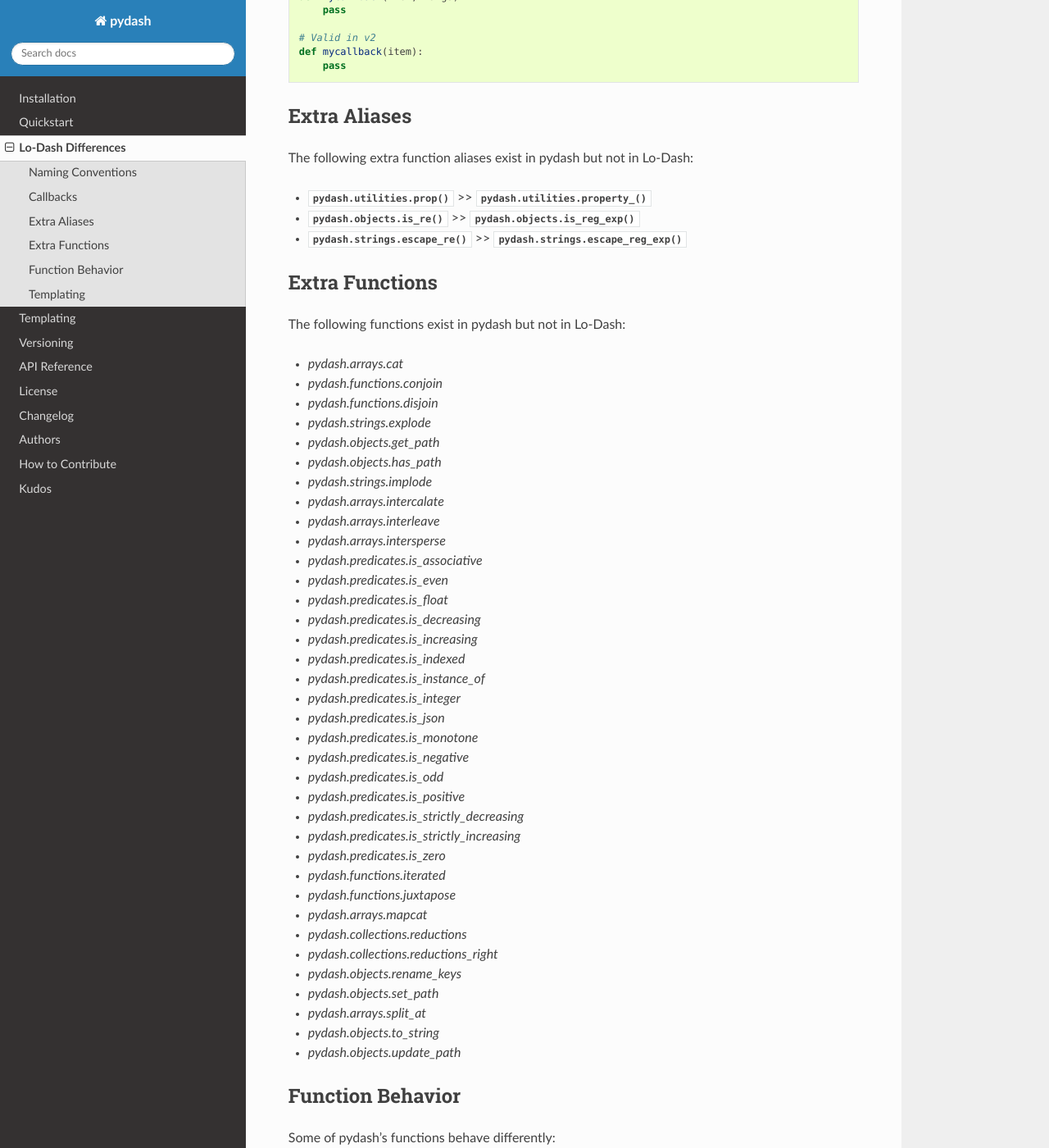
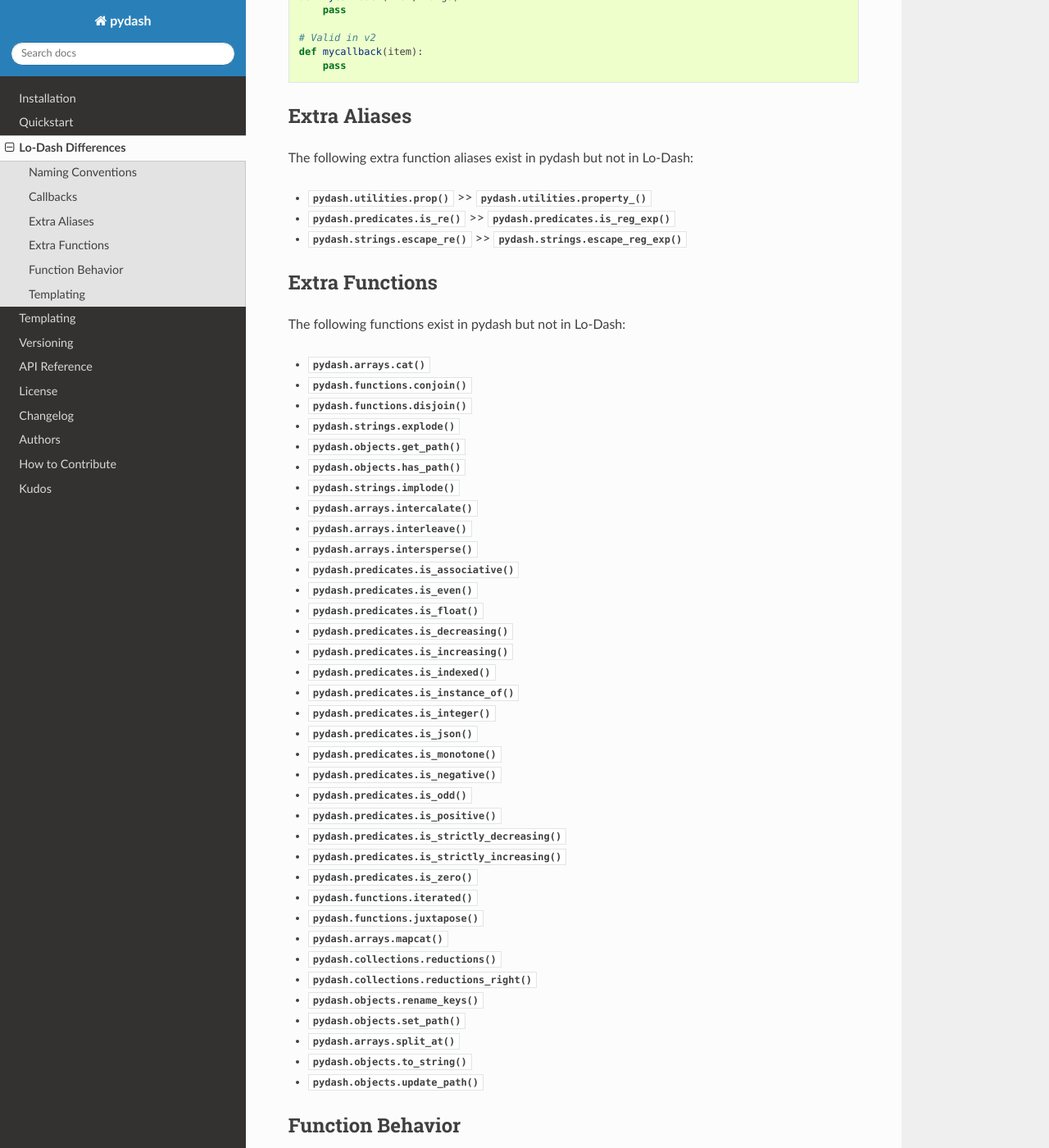
Before and after one commit to dgilland/pydash, a Sphinx documentation site: the page built from docs/differences.rst, in a window 1280 px wide and 1400 px high, scrolled down 1034 px. Shown: the whole window at 82% size. Built offline with Sphinx 7.4.7 and the Read the Docs theme 2.0.0, drawn with Linux system fonts in a browser that asks for light colours; the version number could not be read and is left out; part of the change alters nothing that is shown.

```diff
--- a/docs/differences.rst
+++ b/docs/differences.rst
@@ -58,7 +58,7 @@ Extra Aliases
 The following extra function aliases exist in pydash but not in Lo-Dash:
 
 - :func:`pydash.utilities.prop` >> :func:`pydash.utilities.property_`
-- :func:`pydash.objects.is_re` >> :func:`pydash.objects.is_reg_exp`
+- :func:`pydash.predicates.is_re` >> :func:`pydash.predicates.is_reg_exp`
 - :func:`pydash.strings.escape_re` >> :func:`pydash.strings.escape_reg_exp`
 
 
@@ -67,42 +67,42 @@ Extra Functions
 
 The following functions exist in pydash but not in Lo-Dash:
 
-- `pydash.arrays.cat`
-- `pydash.functions.conjoin`
-- `pydash.functions.disjoin`
-- `pydash.strings.explode`
-- `pydash.objects.get_path`
-- `pydash.objects.has_path`
-- `pydash.strings.implode`
-- `pydash.arrays.intercalate`
-- `pydash.arrays.interleave`
-- `pydash.arrays.intersperse`
-- `pydash.predicates.is_associative`
-- `pydash.predicates.is_even`
-- `pydash.predicates.is_float`
-- `pydash.predicates.is_decreasing`
-- `pydash.predicates.is_increasing`
-- `pydash.predicates.is_indexed`
-- `pydash.predicates.is_instance_of`
-- `pydash.predicates.is_integer`
-- `pydash.predicates.is_json`
-- `pydash.predicates.is_monotone`
-- `pydash.predicates.is_negative`
-- `pydash.predicates.is_odd`
-- `pydash.predicates.is_positive`
-- `pydash.predicates.is_strictly_decreasing`
-- `pydash.predicates.is_strictly_increasing`
-- `pydash.predicates.is_zero`
-- `pydash.functions.iterated`
-- `pydash.functions.juxtapose`
-- `pydash.arrays.mapcat`
-- `pydash.collections.reductions`
-- `pydash.collections.reductions_right`
-- `pydash.objects.rename_keys`
-- `pydash.objects.set_path`
-- `pydash.arrays.split_at`
-- `pydash.objects.to_string`
-- `pydash.objects.update_path`
+- :func:`pydash.arrays.cat`
+- :func:`pydash.functions.conjoin`
+- :func:`pydash.functions.disjoin`
+- :func:`pydash.strings.explode`
+- :func:`pydash.objects.get_path`
+- :func:`pydash.objects.has_path`
+- :func:`pydash.strings.implode`
+- :func:`pydash.arrays.intercalate`
+- :func:`pydash.arrays.interleave`
+- :func:`pydash.arrays.intersperse`
+- :func:`pydash.predicates.is_associative`
+- :func:`pydash.predicates.is_even`
+- :func:`pydash.predicates.is_float`
+- :func:`pydash.predicates.is_decreasing`
+- :func:`pydash.predicates.is_increasing`
+- :func:`pydash.predicates.is_indexed`
+- :func:`pydash.predicates.is_instance_of`
+- :func:`pydash.predicates.is_integer`
+- :func:`pydash.predicates.is_json`
+- :func:`pydash.predicates.is_monotone`
+- :func:`pydash.predicates.is_negative`
+- :func:`pydash.predicates.is_odd`
+- :func:`pydash.predicates.is_positive`
+- :func:`pydash.predicates.is_strictly_decreasing`
+- :func:`pydash.predicates.is_strictly_increasing`
+- :func:`pydash.predicates.is_zero`
+- :func:`pydash.functions.iterated`
+- :func:`pydash.functions.juxtapose`
+- :func:`pydash.arrays.mapcat`
+- :func:`pydash.collections.reductions`
+- :func:`pydash.collections.reductions_right`
+- :func:`pydash.objects.rename_keys`
+- :func:`pydash.objects.set_path`
+- :func:`pydash.arrays.split_at`
+- :func:`pydash.objects.to_string`
+- :func:`pydash.objects.update_path`
 
 
 Function Behavior
```
